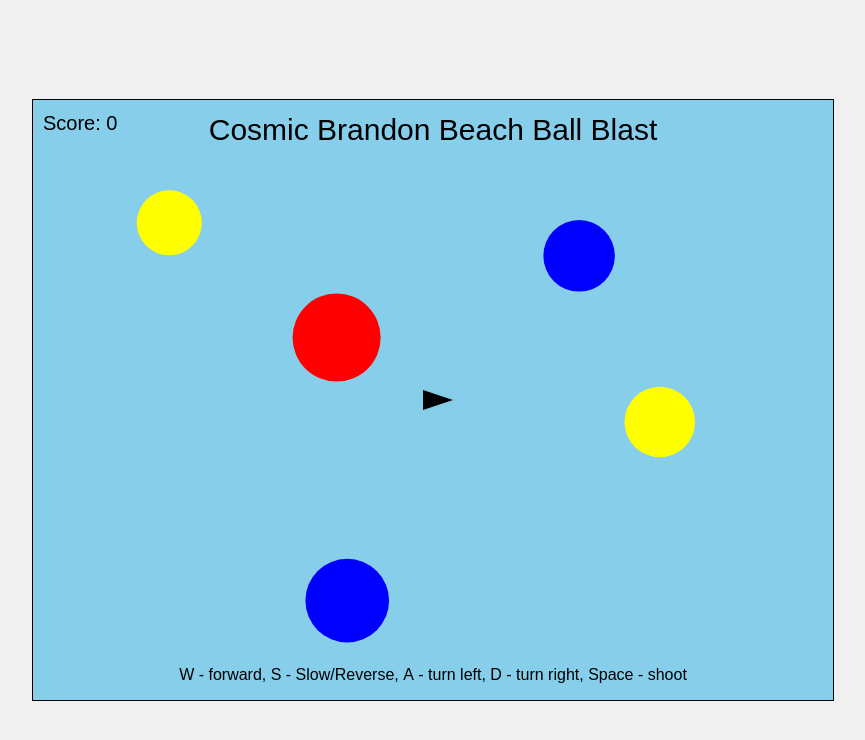
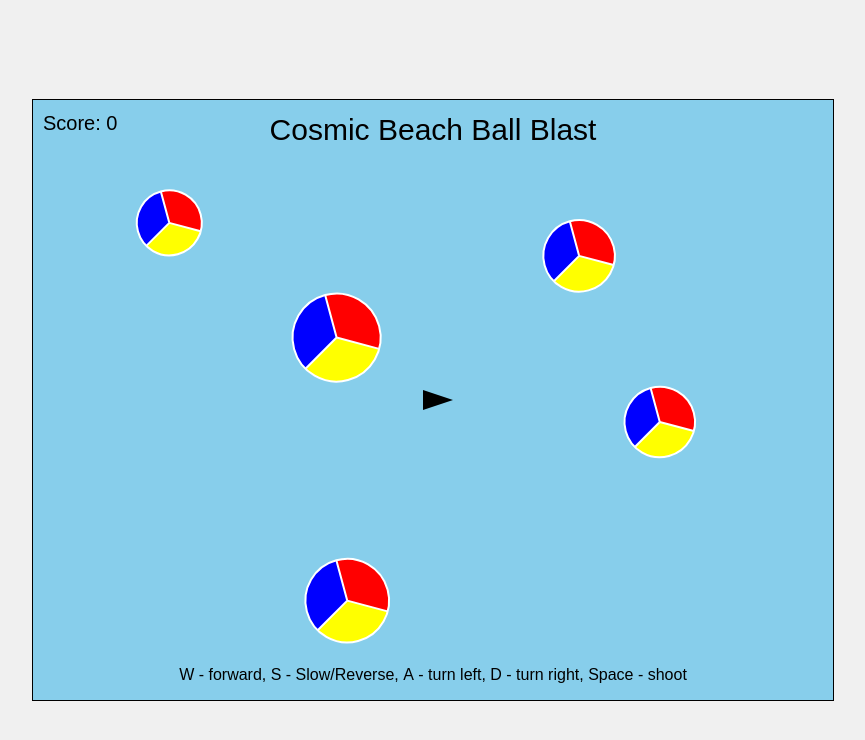
Before and after one commit to brandonssmith/cosmicbeachball, a plain HTML site: page index.html in a window 1280 px wide. Shown: the whole page, without its empty margins (207-1072 px from the left). Drawn offline with Linux system fonts and the light colour scheme.

Commit message:
Update index.html
Added colors

```diff
--- a/index.html
+++ b/index.html
@@ -79,11 +79,13 @@
                 this.dx = (Math.random() - 0.5) * 4;
                 this.dy = (Math.random() - 0.5) * 4;
                 this.scoreValue = Math.floor(this.radius / 10) * 10;
+                this.rotation = 0; // Add rotation property
             }
 
             update() {
                 this.x += this.dx;
                 this.y += this.dy;
+                this.rotation += 0.02; // Gentle rotation effect
 
                 if (this.x + this.radius > canvas.width || this.x - this.radius < 0) {
                     this.dx = -this.dx;
@@ -94,11 +96,44 @@
             }
 
             draw() {
+                ctx.save();
+                ctx.translate(this.x, this.y);
+                ctx.rotate(this.rotation);
+
+                // Draw three colored sections
+                const colors = ['#FF0000', '#FFFF00', '#0000FF']; // Red, Yellow, Blue
+                for (let i = 0; i < 3; i++) {
+                    ctx.beginPath();
+                    ctx.moveTo(0, 0); // Vertex at top
+                    ctx.arc(0, 0, this.radius,
+                        (i * 2 * Math.PI / 3) - Math.PI / 2,
+                        ((i + 1) * 2 * Math.PI / 3) - Math.PI / 2);
+                    ctx.fillStyle = colors[i];
+                    ctx.fill();
+                    ctx.closePath();
+                }
+
+                // Draw white delineation lines
                 ctx.beginPath();
-                ctx.arc(this.x, this.y, this.radius, 0, Math.PI * 2);
-                ctx.fillStyle = ['#FF0000', '#FFFF00', '#0000FF'][Math.floor(Math.random() * 3)];
-                ctx.fill();
-                ctx.closePath();
+                ctx.lineWidth = 2;
+                ctx.strokeStyle = '#FFFFFF';
+                for (let i = 0; i < 3; i++) {
+                    ctx.moveTo(0, 0);
+                    ctx.lineTo(
+                        this.radius * Math.cos(i * 2 * Math.PI / 3 - Math.PI / 2),
+                        this.radius * Math.sin(i * 2 * Math.PI / 3 - Math.PI / 2)
+                    );
+                }
+                ctx.stroke();
+
+                // Draw white border
+                ctx.beginPath();
+                ctx.arc(0, 0, this.radius, 0, Math.PI * 2);
+                ctx.lineWidth = 2;
+                ctx.strokeStyle = '#FFFFFF';
+                ctx.stroke();
+
+                ctx.restore();
             }
         }
 
@@ -138,7 +173,7 @@
             ctx.font = '30px Arial';
             ctx.fillStyle = '#000000';
             ctx.textAlign = 'center';
-            ctx.fillText('Cosmic Brandon Beach Ball Blast', canvas.width / 2, 40);
+            ctx.fillText('Cosmic Beach Ball Blast', canvas.width / 2, 40);
         }
 
         // Draw score
@@ -162,9 +197,9 @@
         function gameLoop() {
             ctx.clearRect(0, 0, canvas.width, canvas.height);
 
-            // Update ship - reduced acceleration/deceleration by half
-            if (keys.w) ship.speed = Math.min(ship.speed + 0.05, ship.maxSpeed); // Was 0.1
-            if (keys.s) ship.speed = Math.max(ship.speed - 0.05, -ship.maxSpeed); // Was 0.1
+            // Update ship
+            if (keys.w) ship.speed = Math.min(ship.speed + 0.05, ship.maxSpeed);
+            if (keys.s) ship.speed = Math.max(ship.speed - 0.05, -ship.maxSpeed);
             if (keys.a) ship.angle -= 0.05;
             if (keys.d) ship.angle += 0.05;
 
```
